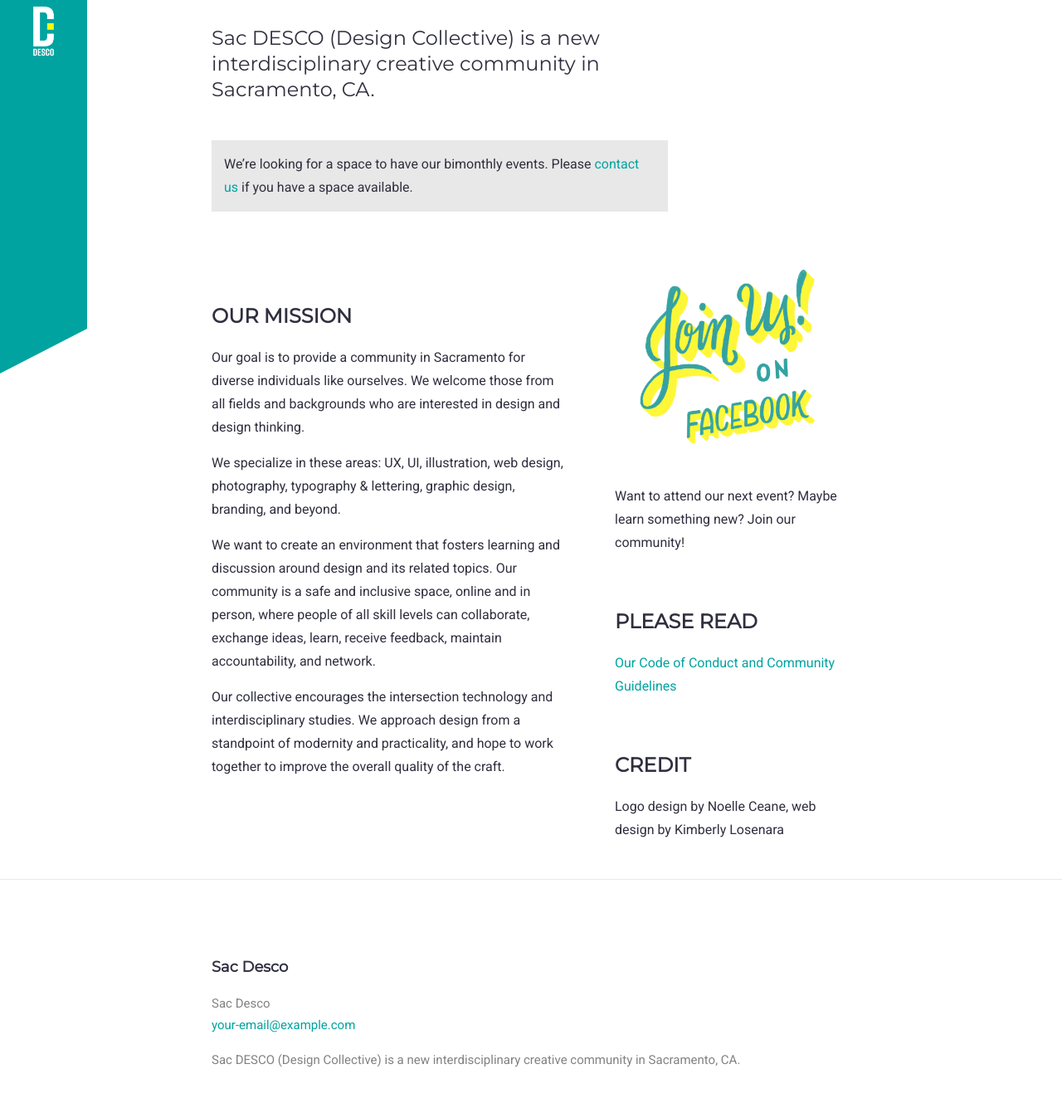
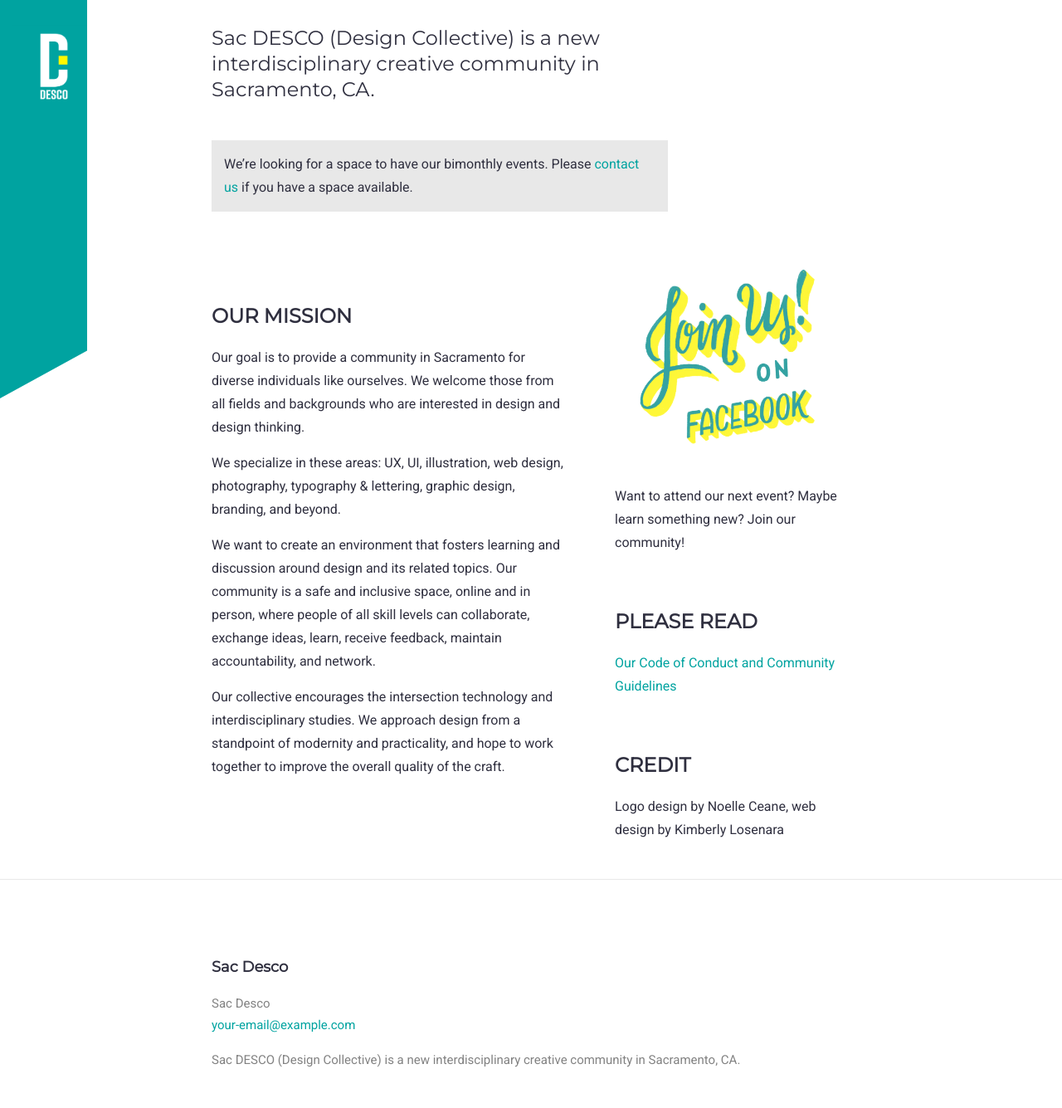
Before and after one commit to kmbrlygl/thisisdesco, a Jekyll site: the page built from index.md, in a window 1280 px wide. Shown: the whole page at 83% size. Built offline with Jekyll 4.4.1, drawn with Linux system fonts in a browser that asks for light colours.

Commit message:
Optimize logo for mobile screen

```diff
--- a/_sass/minima.scss
+++ b/_sass/minima.scss
@@ -70,6 +70,7 @@ $on-desktop:       1050px !default;
     width: 105px !important;
     position: absolute !important;
     max-height: inherit !important;
+    padding-top: $spacing-unit;
     -webkit-clip-path: polygon(0 0, 100% 0, 100% 88%, 0 100%);
     clip-path: polygon(0 0, 100% 0, 100% 88%, 0 100%);
   }
--- a/_sass/minima/_layout.scss
+++ b/_sass/minima/_layout.scss
@@ -4,7 +4,7 @@
 .site-header {
   background-color: $brand-color;
   width: 100%;
-  max-height: $spacing-unit * 1.865;
+  max-height: 100px;
 
   // Positioning context for the mobile navigation icon
   position: relative;
@@ -12,6 +12,7 @@
 
 .site-header * {
   max-height: inherit;
+  width: 100px;
 }
 
 .site-title {
```
